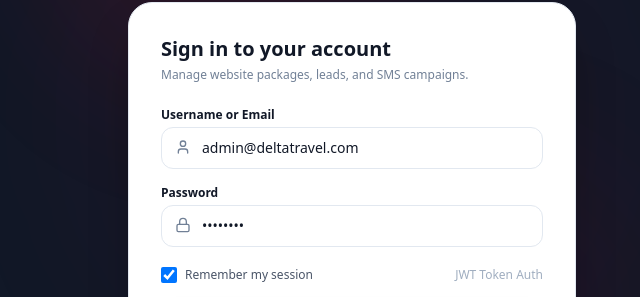
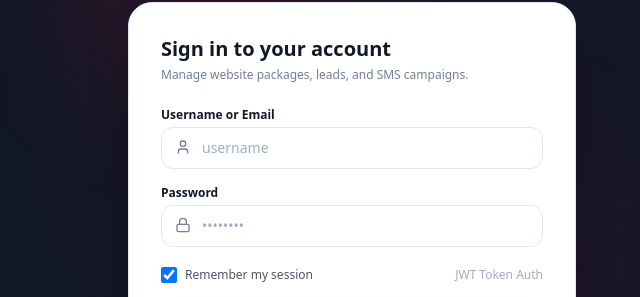
Before and after one commit to fevensamuel/Delta_Admin, a React (Vite) app: page /login in a window 1280 px wide. Shown: the part 283-580 px from the top of the page, without its empty margins (288-928 px from the left). Built offline with nearby package versions, Linux system fonts and the light colour scheme; no server answers.

Commit message:
Remove Pre-Filled

```diff
--- a/src/pages/Login.tsx
+++ b/src/pages/Login.tsx
@@ -6,9 +6,8 @@ import { Compass, Lock, User as UserIcon, AlertCircle, ArrowRight } from 'lucide
 export const Login: React.FC = () => {
   const navigate = useNavigate();
   const { login } = useAuth();
-
-  const [username, setUsername] = useState('admin@deltatravel.com');
-  const [password, setPassword] = useState('admin123');
+const [username, setUsername] = useState('');
+const [password, setPassword] = useState('');
   const [rememberMe, setRememberMe] = useState(true);
   const [isLoading, setIsLoading] = useState(false);
   const [errorMessage, setErrorMessage] = useState('');
@@ -80,7 +79,7 @@ export const Login: React.FC = () => {
                   required
                   value={username}
                   onChange={(e) => setUsername(e.target.value)}
-                  placeholder="admin@deltatravel.com"
+                  placeholder="username"
                   className="w-full pl-10 pr-3.5 py-2.5 rounded-xl border border-[#E2E8F0] text-sm text-[#111827] focus:ring-2 focus:ring-[#C8102E] focus:border-[#C8102E] placeholder:text-[#A0AEC0]"
                 />
               </div>
```
